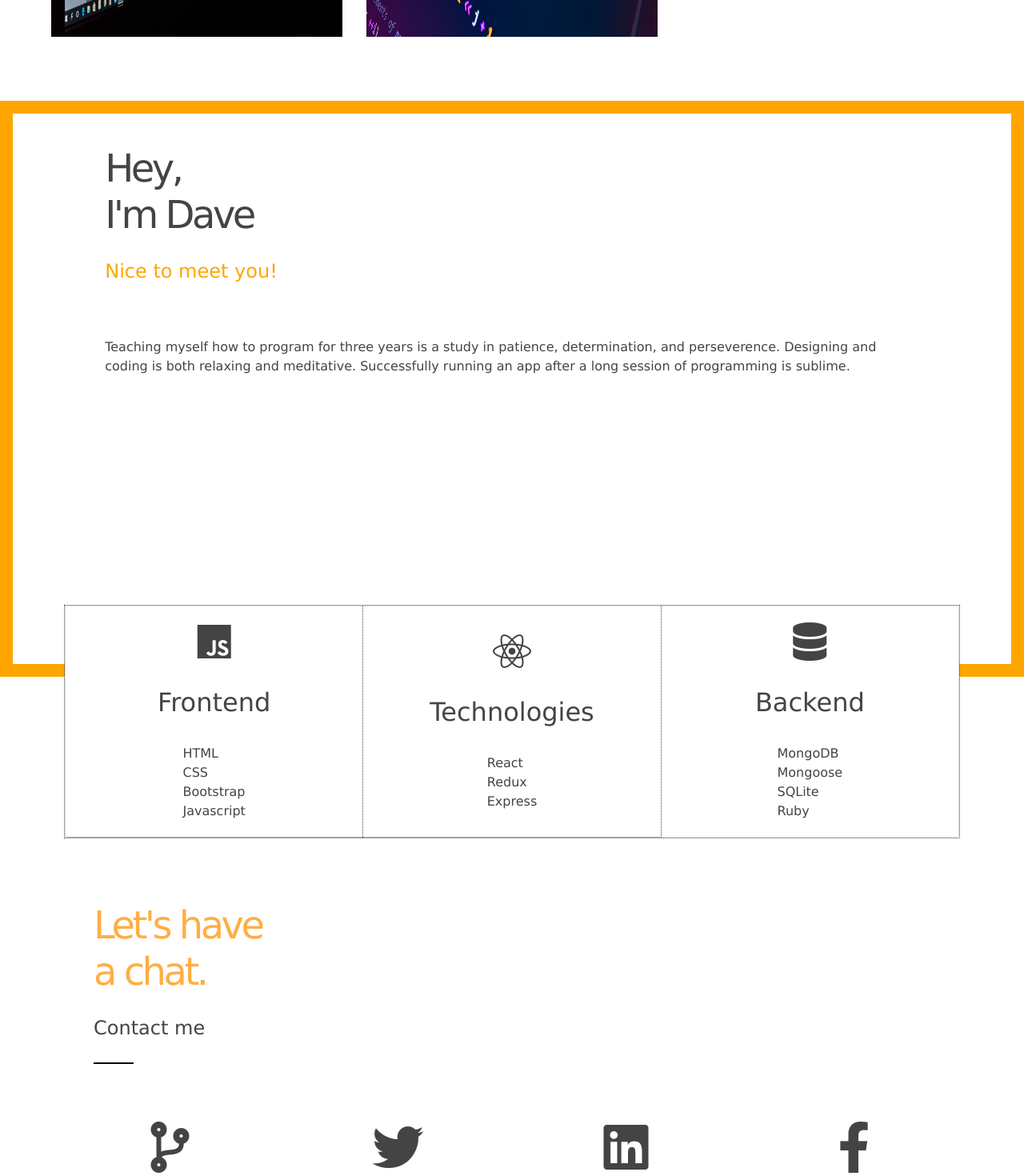
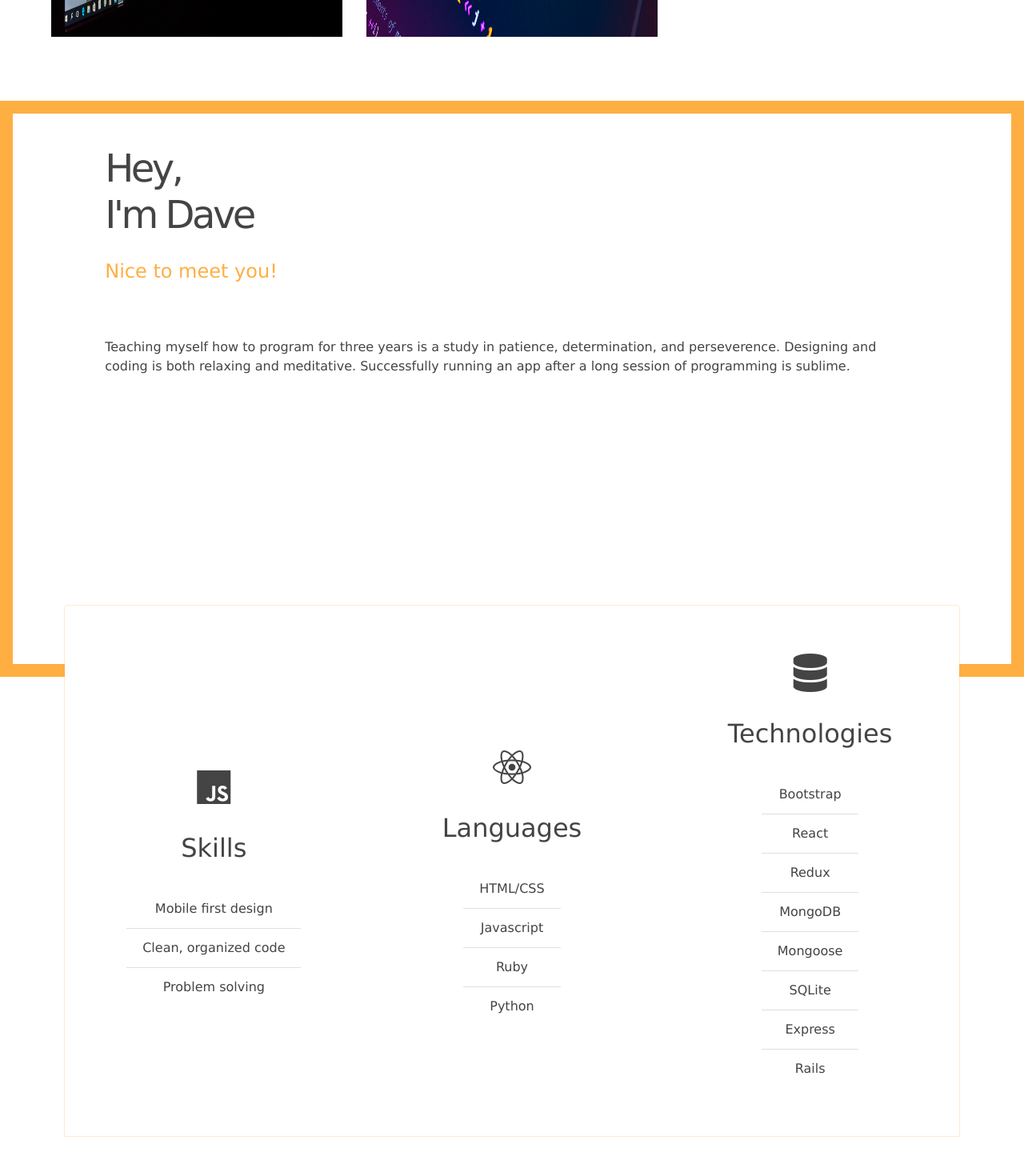
Before and after one commit to drregg6/full-stack-portfolio, a React (Create React App) app in the folder client/: page / in a window 1280 px wide. Shown: the part 1880-3350 px from the top of the page at 80% size. Built offline with nearby package versions, Linux system fonts and the light colour scheme.

Commit message:
About Component is satisfactory

```diff
--- a/client/src/App.css
+++ b/client/src/App.css
@@ -51,6 +51,7 @@ h1, h2, h3, h4, h5, h6 {
 
 
 /* custom style class */
+
 .center-content {
     display: flex;
     justify-content: center;
@@ -97,6 +98,19 @@ a:hover,
     font-size: 1.8rem;
 }
 
+.custom-container {
+    padding-right: 9vw;
+    padding-left: 9vw;
+
+    height: 110vh;
+    min-height: 250px;
+
+    display: flex;
+    align-items: center;
+}
+.header-invasion-margin-top {
+    margin-top: -90px;
+}
 
 
 /* navigation */
@@ -110,17 +124,7 @@ nav {
 
 
 
-/* header rules */
-.header-container {
-    padding-right: 9vw;
-    padding-left: 9vw;
-
-    height: 110vh;
-    min-height: 250px;
-
-    display: flex;
-    align-items: center;
-}
+/* Header rules */
 .app-header h1 {
     font-size: 5rem;
     letter-spacing: .25rem;
@@ -129,11 +133,7 @@ nav {
 
 
 
-/* portfolio rules */
-.portfolio-margin-top {
-    margin-top: -90px;
-}
-
+/* Portfolio rules */
 .card-deck {
     margin-left: 4rem;
     margin-right: 4rem;
@@ -210,7 +210,45 @@ nav {
 
 
 
-/* contact rules */
+/* About rules */
+.about-header {
+    border: 1rem solid rgba(255,174,66,1);
+    height: 90vh;
+    min-height: 250px;
+    align-items: flex-start;
+}
+
+.about-header h1 {
+    color: #444;
+}
+
+.about-header h2 {
+    color: rgba(255,174,66,1);
+}
+
+.about-card-group {
+    margin-right: 5rem;
+    margin-left: 5rem;
+    border-top-left-radius: .25rem;
+    border-top-right-radius: .25rem;
+    border: 1px solid rgba(255,174,66,.25);
+}
+
+.about-card {
+    border: none;
+    justify-content: center;
+}
+
+.about-card p {
+    text-align: center;
+}
+
+.about-card:last-child {
+    margin-bottom: inherit;
+}
+
+
+/* Contact rules */
 .contact-header {
     position: relative;
     left: 2rem;
@@ -271,6 +309,23 @@ nav {
         margin-bottom: 1rem;
         height: 92vh;
     }
+    .card-group>.card {
+        flex: none;
+        margin-bottom: 2.5rem;
+    }
+    .card-group>.card:last-child {
+        margin-bottom: 0;
+    }
+    .about-card-group {
+        margin-left: 3rem;
+        margin-right: 3rem;
+    }
+    .about-card {
+        border-bottom: 1px solid rgba(255,174,66,.25);
+    }
+    .about-card:last-child {
+        border-bottom: none;
+    }
 }
 
 
--- a/client/src/components/About.js
+++ b/client/src/components/About.js
@@ -6,20 +6,22 @@ import {
   CardBody,
   CardTitle,
   CardSubtitle,
-  CardText
+  CardText,
+  ListGroup,
+  ListGroupItem
 } from 'reactstrap';
 
 class About extends Component {
   render() {
     return (
       <div className="custom-about component-margin" id="about">
-        <Container fluid className="header-container flex-column" style={{border: '1rem solid orange', height: '90vh', minHeight: '250px', alignItems: 'flex-start'}} >
-          <div className="about-header inner-margin">
-            <h1 className="header-text" style={{color: '#444'}}>
+        <Container fluid className="custom-container flex-column about-header">
+          <div className="inner-margin">
+            <h1 className="header-text">
               Hey,<br />
               I'm Dave
             </h1>
-            <h2 className="header-subtext" style={{color: 'orange'}}>
+            <h2 className="header-subtext">
               Nice to meet you!
             </h2>
           </div>
@@ -29,40 +31,50 @@ class About extends Component {
             Successfully running an app after a long session of programming is sublime.
           </p>
         </Container>
-        <CardGroup className="inner-margin portfolio-margin-top" style={{marginLeft: '5rem', marginRight: '5rem', border: '1px dotted #444'}}>
-          <Card className="center-content" style={{justifyContent: 'center', borderRight: '1px dotted #444', borderBottom: '1px dotted #444'}} body>
+        <CardGroup className="about-card-group inner-margin header-invasion-margin-top row">
+          <Card className="about-card center-content col-12 col-lg-4 inner-margin" body>
             <div className="about-card-header center-content flex-column">
               <i className="fab fa-js fa-3x"></i>
-              <CardTitle className="header-subtext">Frontend</CardTitle>
+              <CardTitle className="header-subtext">Skills</CardTitle>
             </div>
             <CardText>
-              HTML<br />
-              CSS<br />
-              Bootstrap<br />
-              Javascript
+              <ListGroup flush>
+                <ListGroupItem>Mobile first design</ListGroupItem>
+                <ListGroupItem>Clean, organized code</ListGroupItem>
+                <ListGroupItem>Problem solving</ListGroupItem>
+              </ListGroup>
             </CardText>
           </Card>
-          <Card className="center-content" style={{justifyContent: 'center', borderRight: '1px dotted #444', borderBottom: '1px dotted #444'}} body>
+          <Card className="about-card center-content col-12 col-lg-4 inner-margin" body>
             <div className="about-card-header center-content flex-column">
               <i className="fab fa-react fa-3x"></i>
+              <CardTitle className="header-subtext">Languages</CardTitle>
+            </div>
+            <CardText>
+              <ListGroup flush>
+                <ListGroupItem>HTML/CSS</ListGroupItem>
+                <ListGroupItem>Javascript</ListGroupItem>
+                <ListGroupItem>Ruby</ListGroupItem>
+                <ListGroupItem>Python</ListGroupItem>
+              </ListGroup>
+            </CardText>
+          </Card>
+          <Card className="about-card center-content col-12 col-lg-4 inner-margin" body>
+            <div className="about-card-header center-content flex-column">
+              <i className="fas fa-database fa-3x"></i>
               <CardTitle className="header-subtext">Technologies</CardTitle>
             </div>
             <CardText>
-              React<br />
-              Redux<br />
-              Express
-            </CardText>
-          </Card>
-          <Card className="center-content" style={{justifyContent: 'center'}} body>
-            <div className="about-card-header center-content flex-column">
-              <i className="fas fa-database fa-3x"></i>
-              <CardTitle className="header-subtext">Backend</CardTitle>
-            </div>
-            <CardText>
-              MongoDB<br />
-              Mongoose<br />
-              SQLite<br />
-              Ruby
+              <ListGroup flush>
+                <ListGroupItem>Bootstrap</ListGroupItem>
+                <ListGroupItem>React</ListGroupItem>
+                <ListGroupItem>Redux</ListGroupItem>
+                <ListGroupItem>MongoDB</ListGroupItem>
+                <ListGroupItem>Mongoose</ListGroupItem>
+                <ListGroupItem>SQLite</ListGroupItem>
+                <ListGroupItem>Express</ListGroupItem>
+                <ListGroupItem>Rails</ListGroupItem>
+              </ListGroup>
             </CardText>
           </Card>
         </CardGroup>
--- a/client/src/components/Header.js
+++ b/client/src/components/Header.js
@@ -8,7 +8,7 @@ import {
 class Header extends Component {
     render() {
         return (
-            <div className="header-container primary-background" id="home">
+            <div className="custom-container primary-background" id="home">
                     <div className="app-header">
                         <h1>
                             Dave<br />
--- a/client/src/components/Portfolio.js
+++ b/client/src/components/Portfolio.js
@@ -20,7 +20,7 @@ import Image5 from '../img/image5.jpg';
 class Portfolio extends Component {
   render() {
     return (
-      <div className="custom-portfolio component-margin portfolio-margin-top" id="portfolio">
+      <div className="custom-portfolio component-margin header-invasion-margin-top" id="portfolio">
         <CardDeck>
           <a href="http://lit-beach-33230.herokuapp.com" className="portfolio-card-link card">
             <CardImg top width="100%" src={Image1} alt="Placehold it!" />
```
